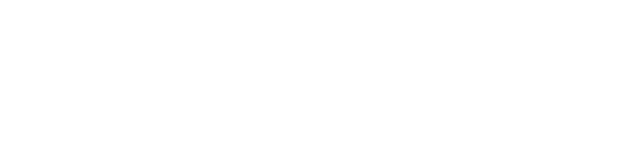
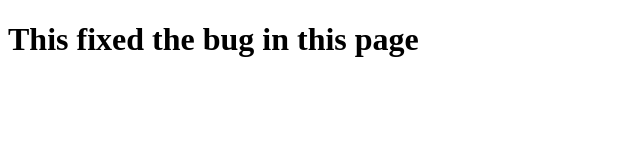
Before and after one commit to Costinnn/Git-GitHub-playground, a plain HTML site: page index.html in a window 1280 px wide. Shown: the whole page, without its empty margins (0-640 px from the left). Drawn offline with Linux system fonts and the light colour scheme.

Commit message:
Fixed bug in index.html

```diff
--- a/index.html
+++ b/index.html
@@ -6,6 +6,6 @@
     <title>Document</title>
 </head>
 <body>
-
+    <h1>This fixed the bug in this page</h1>
 </body>
 </html>
```
